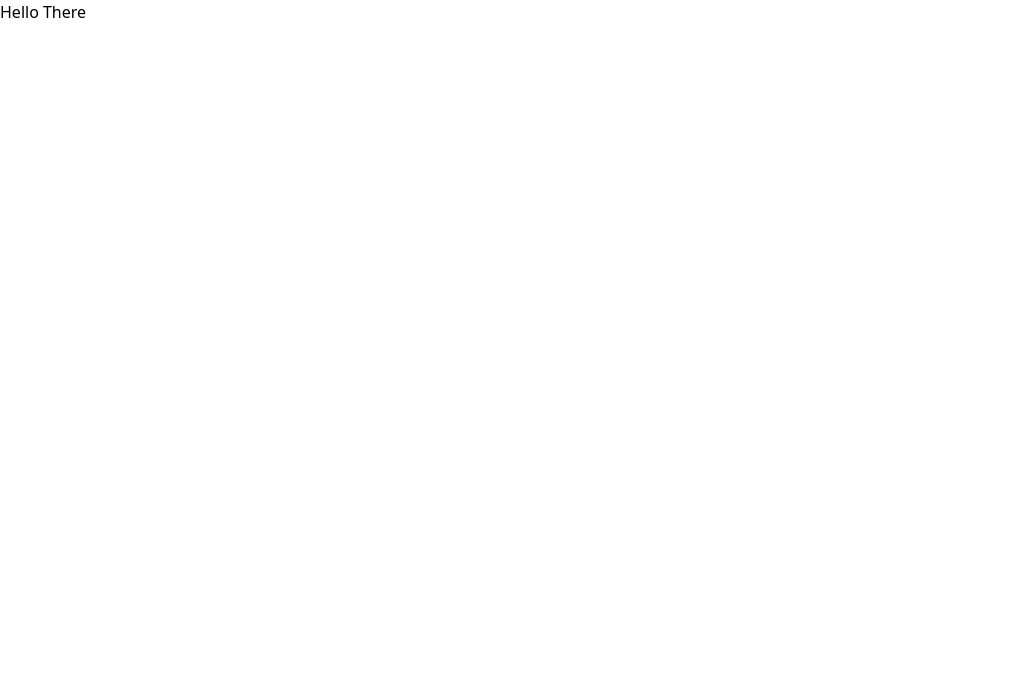
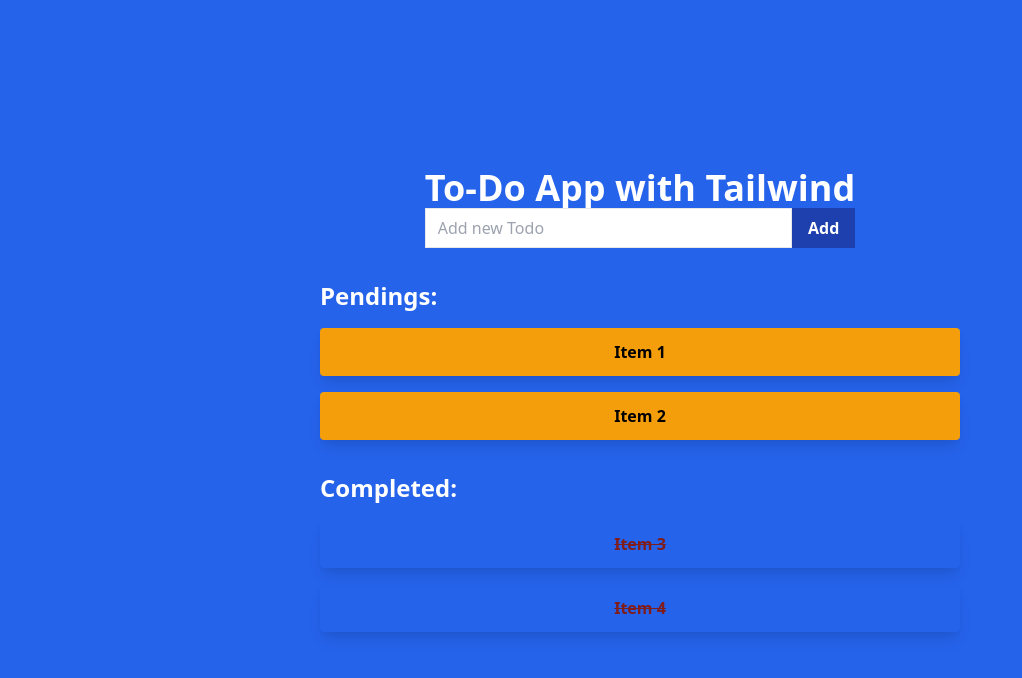
Before and after one commit to EmptyRamenBox/Vue-Todo-App-with-Tailwind, a Vue app: page / in a window 1280 px wide. Shown: the top 678 px of the page, without its empty margins (0-1022 px from the left). Built offline with nearby package versions, Linux system fonts and the light colour scheme.

Commit message:
Imported Data from TailwindCSS

```diff
--- a/src/App.vue
+++ b/src/App.vue
@@ -1,5 +1,41 @@
 <template>
-   <h1> Hello There </h1>
+   <div
+      class="h-screen w-widht bg-blue-600 flex flex-col justify-center items-center shadow-2xl"
+    >
+      <div class="header text-white font-bold">
+        <h1 class="text-4xl">To-Do App with Tailwind</h1>
+        <div class="form flex">
+          <input
+            class="appearance-none border w-full py-2 px-3 text-gray-700 leading-tight focus:outline-none"
+            id="newText"
+            type="text"
+            placeholder="Add new Todo"
+          />
+          <button
+            id="newBtn"
+            class="bg-blue-800 hover:bg-green-600 text-white font-bold py-2 px-4"
+          >
+            Add
+          </button>
+        </div>
+      </div>
+      <div class="todos w-1/2 mt-8 font-bold">
+        <div class="pendings ">
+          <h3 class="text-2xl text-white">Pendings:</h3>
+          <ul id="pendingList">
+            <li class="text-center p-3 bg-yellow-500 mt-4 rounded shadow-lg cursor-pointer hover:bg-blue-700 hover:text-green-200">Item 1</li>
+            <li class="text-center p-3 bg-yellow-500 mt-4 rounded shadow-lg cursor-pointer hover:bg-blue-700 hover:text-green-200">Item 2</li>
+          </ul>
+        </div>
+        <div class="completed mt-8 text-white">
+          <h3 class="text-2xl">Completed:</h3>
+          <ul id="completedList">
+            <li class="text-center p-3 bg-orange-500 line-through text-red-900 mt-4 rounded shadow-lg cursor-pointer hover:bg-blue-800 hover:text-red-300">Item 3</li>
+            <li class="text-center p-3 bg-orange-500 line-through text-red-900 mt-4 rounded shadow-lg cursor-pointer hover:bg-blue-800 hover:text-red-300">Item 4</li>
+          </ul>
+        </div>
+      </div>
+    </div>
 </template>
 
 <script>
```
